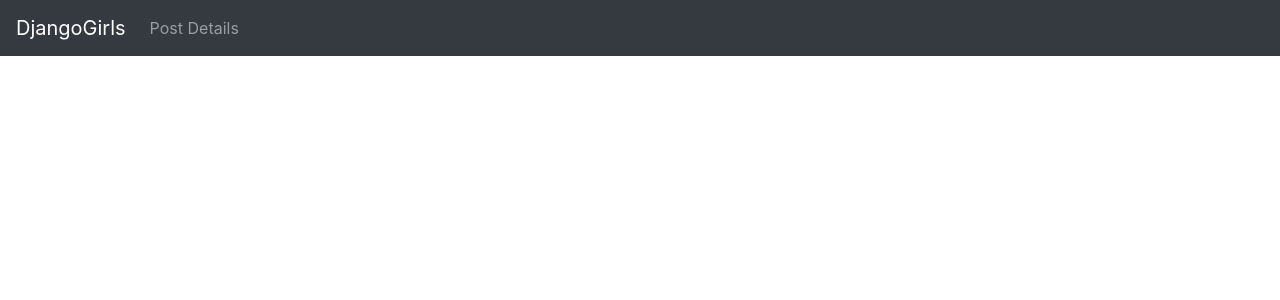
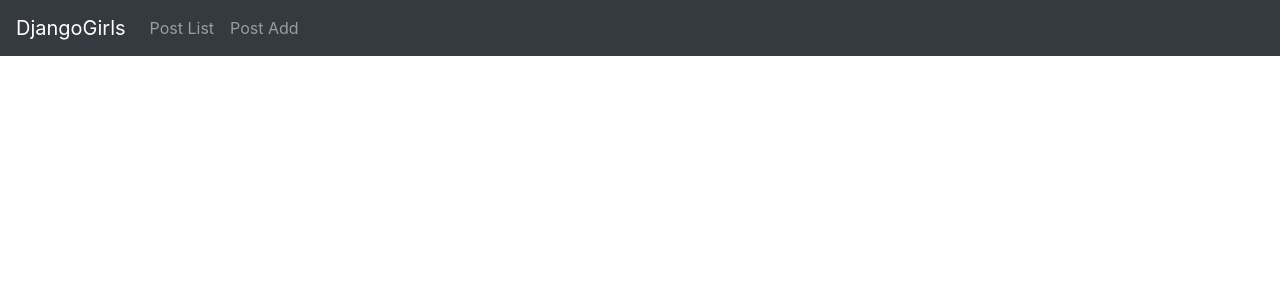
Before and after one commit to moorekwon/django, a Django app: page /posts/ in a window 1280 px wide. Shown: the top 300 px of the page. Run offline with Django 3.2, Linux system fonts and the light colour scheme; data that the repository does not hold is empty; some libraries are stand-ins or nearby versions.

Commit message:
191212 post_add view, url, template connectnig, styling using bootstrap

```diff
--- a/blog/views.py
+++ b/blog/views.py
@@ -81,3 +81,14 @@ def post_detail(request, pk):
     # post_detail.html에서는 전달받은 'post' 변수의 title, author, text, created_date, published_date를 출력
 
     return render(request, 'post_detail.html', context)
+
+def post_add(request):
+    # URL: /posts/add/
+    # View: post_add 함수
+    # Tmeplate: post_add.html
+    # form 태그 내부에
+    # input 한 개, textarea 한 개, button[type=submit] 한 개
+
+    # base.html의 nav 안에 /posts/add/로의 링크 하나 추가
+    # 링크 텍스트: Post Add
+    return render(request, 'post_add.html')
--- a/config/urls.py
+++ b/config/urls.py
@@ -16,10 +16,11 @@ Including another URLconf
 from django.contrib import admin
 from django.urls import path
 
-from blog.views import post_list, post_detail
+from blog.views import post_list, post_detail, post_add
 
 urlpatterns = [
     path('admin/', admin.site.urls),
     path('posts/', post_list, name='url-name-post-list'),
-    path('post-detail/<int:pk>/', post_detail, name='url-name-post-detail')
+    path('post-detail/<int:pk>/', post_detail, name='url-name-post-detail'),
+    path('posts/add/', post_add, name='url-name-post-add')
 ]
--- a/templates/base.html
+++ b/templates/base.html
@@ -17,7 +17,10 @@
             <ul class="navbar-nav mr-auto">
                 <li class="nav-item">
 <!--                    이 링크를 클릭하면 /post-list/로 가도록 함 -->
-                    <a href="{% url 'url-name-post-list' %}" class="nav-link">Post Details</a>
+                    <a href="{% url 'url-name-post-list' %}" class="nav-link">Post List</a>
+                </li>
+                <li class="nav-item">
+                    <a href="{% url 'url-name-post-add' %}" class="nav-link">Post Add</a>
                 </li>
             </ul>
         </div>
```
Also changed, not shown: templates/post_add.html (added, +19 -0 lines).
